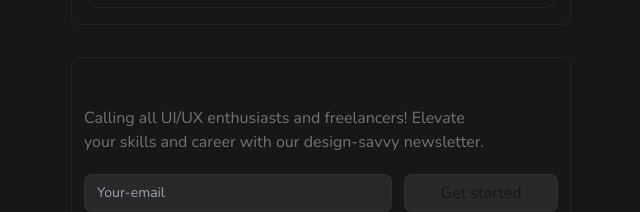
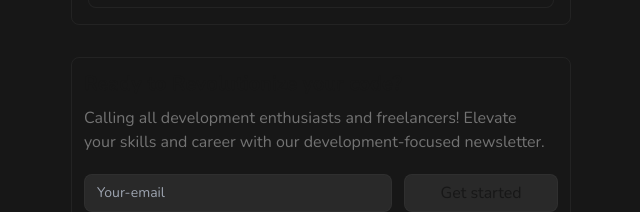
Before and after one commit to Leoneldev532/Template-portfolio-1, a Next.js app: page /contact in a window 1280 px wide. Shown: the part 569-781 px from the top of the page, without its empty margins (319-959 px from the left). Built offline with nearby package versions, Linux system fonts and the light colour scheme.

Commit message:
first push

```diff
--- a/app/about/page.tsx
+++ b/app/about/page.tsx
@@ -148,8 +148,8 @@ const page = () => {
                             <Image src={image5} alt="project" className={"object-cover h-full w-full"} />
                         </div>
                         <div className='w-full flex flex-col gap-y-3 justify-start items-center'>
-                            <div className="w-full flex justify-between items-start ">
-                                <b> Redesign at Syrep </b>
+                        <div className="w-full flex justify-between items-start">
+                            <b> Build smata </b>
                             <svg xmlns="http://www.w3.org/2000/svg" fill="none" viewBox="0 0 24 24" strokeWidth={1.5} stroke="currentColor" className="size-4">
                                 <path strokeLinecap="round" strokeLinejoin="round" d="m4.5 19.5 15-15m0 0H8.25m11.25 0v11.25" />
                             </svg>
@@ -157,6 +157,7 @@ const page = () => {
                         <p className='text-sm opacity-75'>
                             Working on a gamification platform empowering over two billion people to unlock their full learning potential.
                         </p>
+
 
                         </div>
                     </Link>
@@ -168,8 +169,8 @@ const page = () => {
                             <Image src={image3} alt="project" className={"object-cover h-full w-full"} />
                         </div>
                         <div className='w-full flex flex-col gap-y-3 justify-start items-center'>
-                            <div className="w-full flex justify-between items-start ">
-                                <b> Redesign at Syrep </b>
+                        <div className="w-full flex justify-between items-start">
+                            <b> Build smata </b>
                             <svg xmlns="http://www.w3.org/2000/svg" fill="none" viewBox="0 0 24 24" strokeWidth={1.5} stroke="currentColor" className="size-4">
                                 <path strokeLinecap="round" strokeLinejoin="round" d="m4.5 19.5 15-15m0 0H8.25m11.25 0v11.25" />
                             </svg>
--- a/app/components/GreetingAnimation.tsx
+++ b/app/components/GreetingAnimation.tsx
@@ -53,8 +53,9 @@ const GreetingAnimation = () => {
     return (
         <div ref={parentRef} className="flex h-14 w-full font-bold my-8 flex-col overflow-hidden justify-center items-center text-5xl text-neutral-600">
             <h2 ref={el => { titlesRef.current[0] = el }} className="title-1">Bonjour</h2>
-            <h2 ref={el => { titlesRef.current[1] = el }} className="title-2">Hello</h2>
+            <h2 ref={el => { titlesRef.current[1] = el }} className="title-2">こんにちは.</h2>
             <h2 ref={el => { titlesRef.current[2] = el }} className="title-3">Hi</h2>
+            <h2 ref={el => { titlesRef.current[3] = el }} className="title-3">नमस्ते.</h2>
         </div>
     );
 }
--- a/app/contact/page.tsx
+++ b/app/contact/page.tsx
@@ -102,9 +102,8 @@ const Page = () => {
                 </div>
 
                 <div className='flex flex-col my-4 border rounded-lg p-3  border-neutral-700/30 /20 w-full justify-start items-start gap-y-2'>
-                    <h4 className="text-xl block-animated"> <b>Ready to Revolutionize Design?</b></h4>
-                    <p className="text-balance text-neutral-500 block-animated">
-                        Calling all UI/UX enthusiasts and freelancers! Elevate your skills and career with our design-savvy newsletter.
+                    <h4 className="text-xl block-animated"> <b>Ready to Revolutionize your code?</b></h4>
+                    <p className="text-balance text-neutral-500 block-animated">Calling all development enthusiasts and freelancers! Elevate your skills and career with our development-focused newsletter.
                     </p>
                     <div className="flex gap-3 w-full lg:flex-row flex-col  pt-3 block-animated">
                         <input type="email" placeholder="Your-email" className="bg-neutral-500/20 text-sm px-3 rounded-lg border py-2 w-full lg:w-8/12 border-neutral-700/30 " />
--- a/app/page.tsx
+++ b/app/page.tsx
@@ -107,7 +107,8 @@ export default function Home() {
           </div>
 
           <div className="flex flex-col px-5 text-lg py-4 text-balance bg-neutral-700/20 w-full">
-            <span className="text-neutral-400"> Experiences UI/UX and micro-interaction Designer working and live in Cameroun  </span>
+            <span className="text-neutral-400"> I'm a front-end developer with a strong focus on creating engaging brand experiences and intuitive
+            user interfaces  </span>
           </div>
 
         </div>
```
Lines whose indentation alone changed are shown as unchanged.
